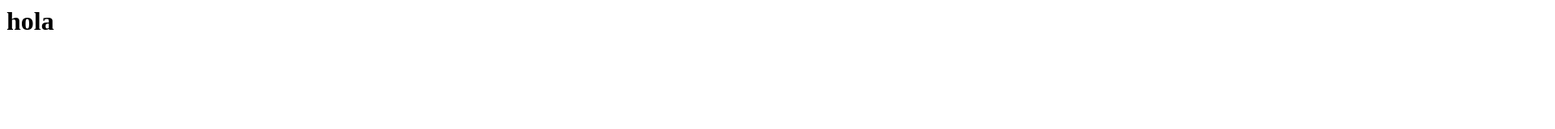
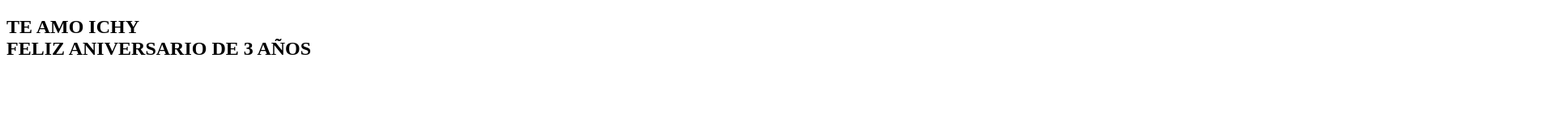
Before and after one commit to lujancito/love, a plain HTML site: page index.html in a window 1280 px wide. Shown: the top 160 px of the page at 81% size, 1920 px wide, since content can reach past the window. Drawn offline with nearby package versions, Linux system fonts and the light colour scheme.

Commit message:
Update index.html

```diff
--- a/index.html
+++ b/index.html
@@ -1 +1,75 @@
-<h1>hola</h1>
+<!DOCTYPE html>
+<html lang="en">
+<head>
+    <meta charset="UTF-8">
+    <meta name="viewport" content="width=device-width, initial-scale=1.0">
+    <title>Aniversario</title>
+    <link rel="stylesheet" href="stiles.css">
+</head>
+<body>
+    <div class="container">
+
+        <h2>TE AMO ICHY  <br><span>FELIZ ANIVERSARIO DE 3 AÑOS</span></h2>
+    </div>
+    <script src="anime.min.js"></script>
+    <script>
+        const container = document.querySelector('.container');
+        for (var i  = 0; i<=45; i++){
+            const hearts = document.createElement('div');
+            hearts.classList.add('heart');
+            container.appendChild(hearts);
+        }
+        function animateHearts(){
+            anime({
+                targets: '.heart',
+                translateX: function(){
+                    return anime.random(-700, 700);
+                },
+                translateY: function(){
+                    return anime.random(-500, 500);
+                },
+                rotate: 45,
+                scale: function(){
+                    return anime.random(1, 5);
+                },
+                easing: 'easeInOutBack',
+                duration: 3000,
+                delay: anime.stagger(10),
+                complete: animateHearts,
+
+            })
+        }
+
+        animateHearts()
+        const container2 = document.querySelector('.container');
+        for (var i  = 0; i<=45; i++){
+            const hearts = document.createElement('div');
+            hearts.classList.add('heart2');
+            container2.appendChild(hearts);
+        }
+        function animateHearts2(){
+            anime({
+                targets: '.heart2',
+                translateX: function(){
+                    return anime.random(-700, 700);
+                },
+                translateY: function(){
+                    return anime.random(-500, 500);
+                },
+                rotate: 45,
+                scale: function(){
+                    return anime.random(1, 5);
+                },
+                easing: 'easeInOutBack',
+                duration: 3000,
+                delay: anime.stagger(10),
+                complete: animateHearts2,
+
+            })
+        }
+
+        animateHearts2()
+
+    </script>
+</body>
+</html>
```
